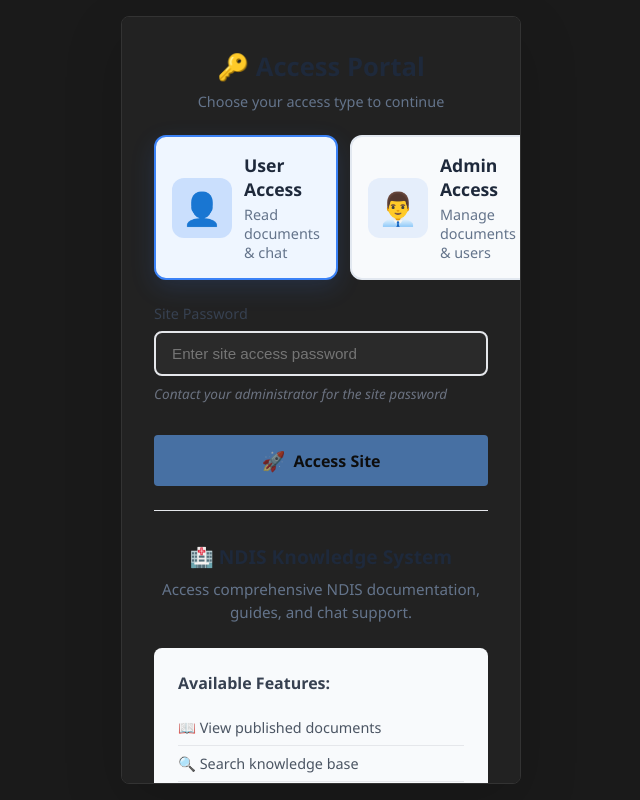
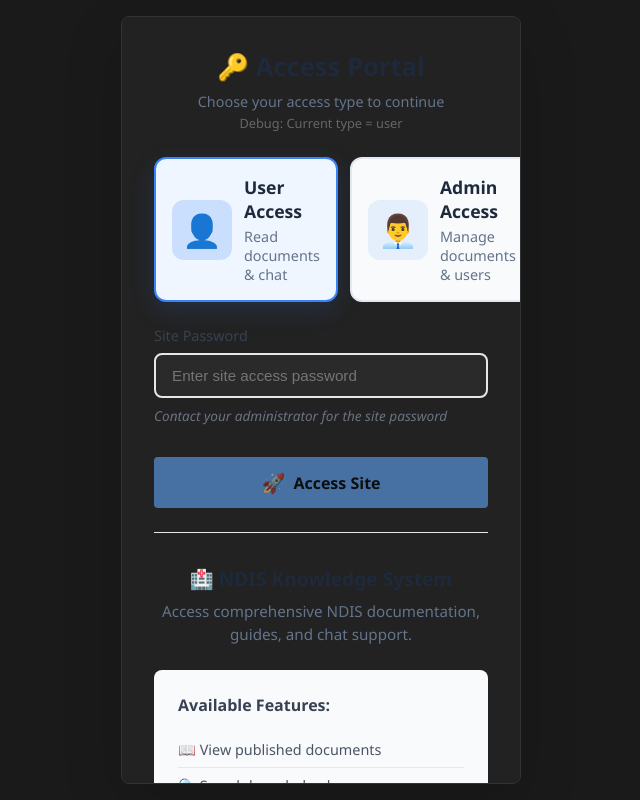
Before and after one commit to FlamingoLogic/chat-markdown-app, a React (Create React App) app: page / in a window 1280 px wide. Shown: the whole page, without its empty margins (319-959 px from the left). Built offline with nearby package versions, Linux system fonts and the light colour scheme.

Commit message:
Add debug logging for login type switching

```diff
--- a/src/components/LoginPage.js
+++ b/src/components/LoginPage.js
@@ -65,6 +65,9 @@
         <div className="login-header">
           <h2>🔑 Access Portal</h2>
           <p>Choose your access type to continue</p>
+          <small style={{color: '#666', fontSize: '0.8rem'}}>
+            Debug: Current type = {loginType}
+          </small>
         </div>
 
         {/* Login Type Selector */}
@@ -73,6 +76,7 @@
             type="button"
             className={`type-button ${loginType === 'user' ? 'active' : ''}`}
             onClick={() => {
+              console.log('Switching to user login');
               setLoginType('user');
               setError('');
             }}
@@ -88,6 +92,7 @@
             type="button"
             className={`type-button ${loginType === 'admin' ? 'active' : ''}`}
             onClick={() => {
+              console.log('Switching to admin login');
               setLoginType('admin');
               setError('');
             }}
```
